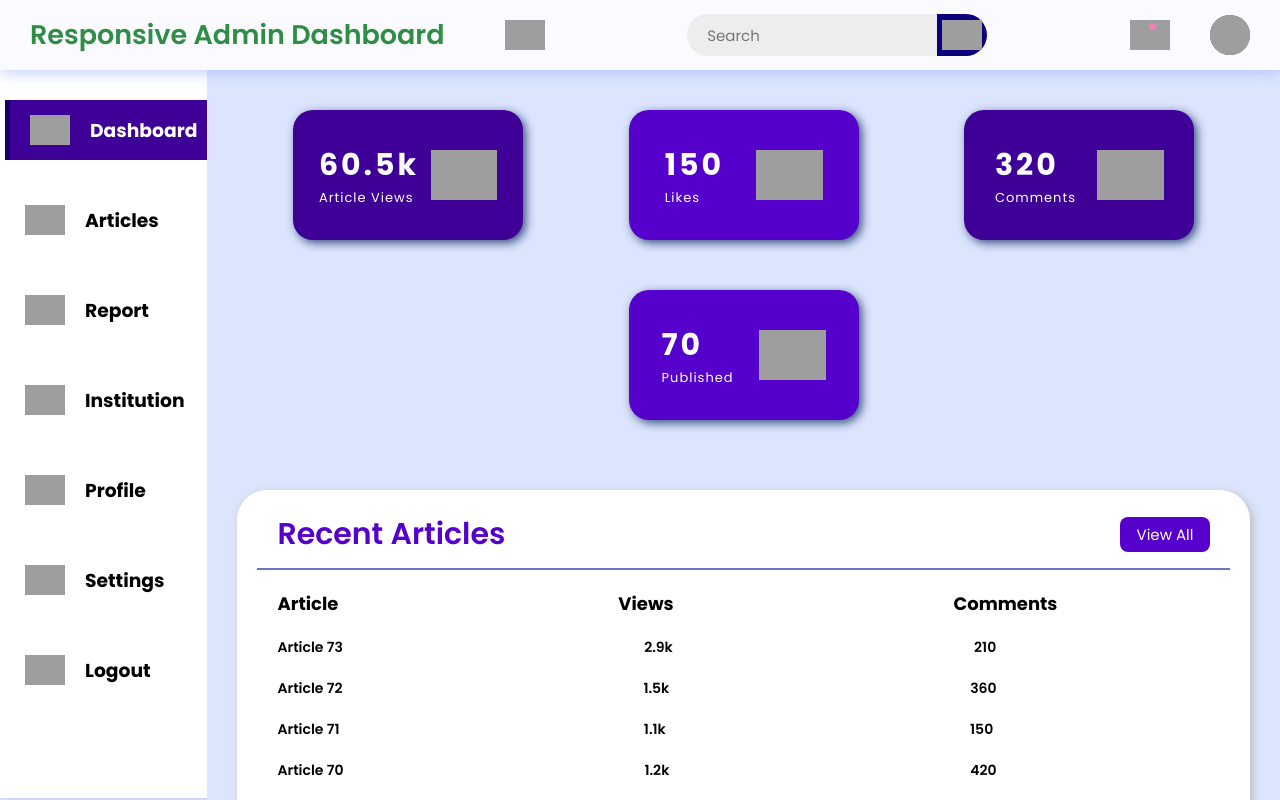
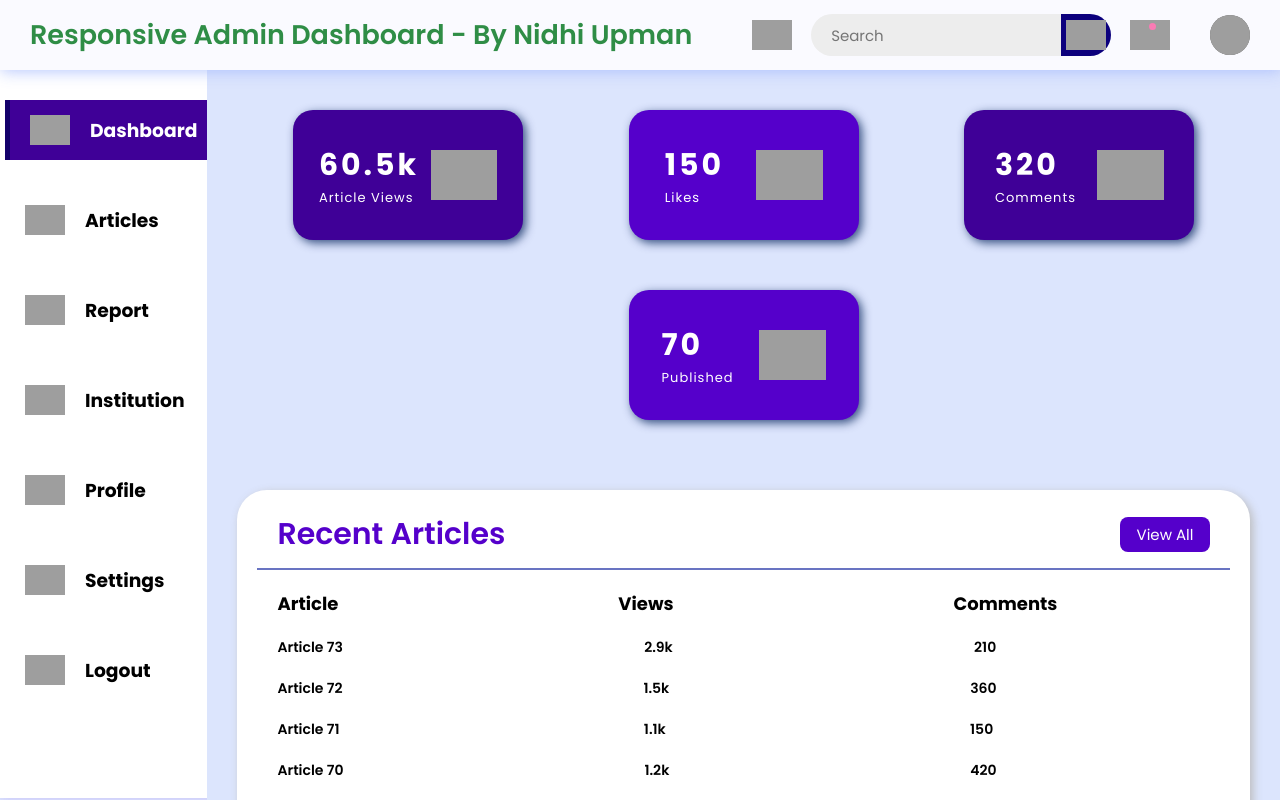
Before and after one commit to nidhiupman568/Basics-to-Brilliance, a plain HTML site: page Responsive Admin Dashboard/index.html in a window 1280 px wide. Drawn offline with Linux system fonts and the light colour scheme; grey boxes are pictures that could not be loaded.

Commit message:
do some creativity

```diff
--- a/Responsive Admin Dashboard/index.html
+++ b/Responsive Admin Dashboard/index.html
@@ -21,7 +21,7 @@
     <header>
 
         <div class="logosec">
-            <div class="logo">Responsive Admin Dashboard</div>
+            <div class="logo">Responsive Admin Dashboard - By Nidhi Upman</div>
             <img src=
 "https://media.geeksforgeeks.org/wp-content/uploads/20221210182541/Untitled-design-(30).png"
                 class="icn menuicn"
```
Also changed, not shown: Quiz App/quiz.html (+1 -1 lines), Responsive Sliding Login & Registration Form/index.html (+1 -1 lines), Star Rating/index.html (+1 -1 lines).
